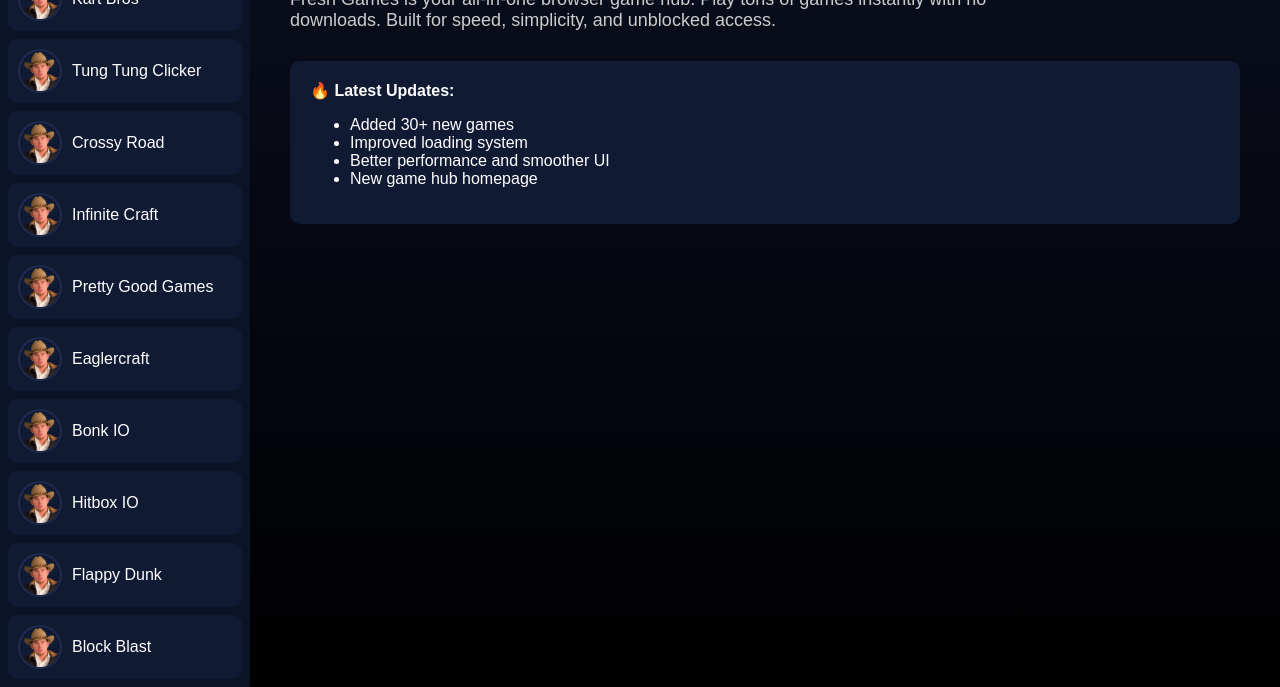
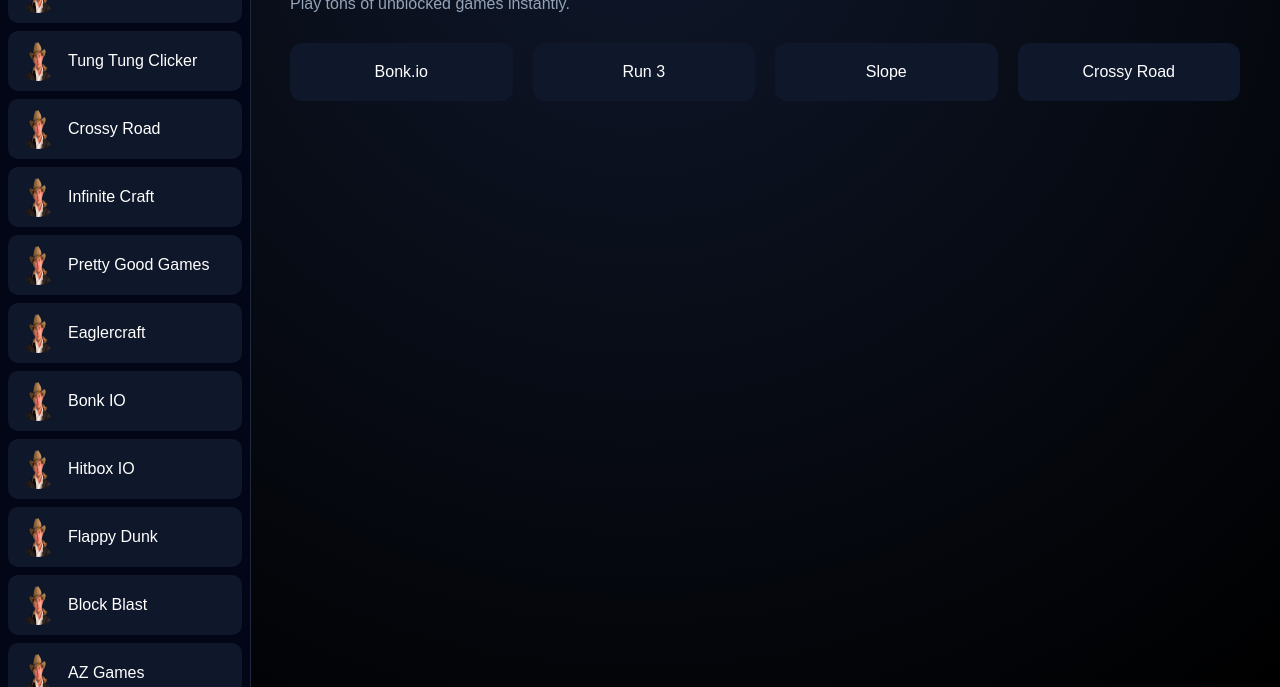
Before and after one commit to NotMsty/fresh, a plain HTML site: page index.html in a window 1280 px wide. Shown: the part 113-800 px from the top of the page. Drawn offline with Linux system fonts and the light colour scheme.

Commit message:
Update index.html

```diff
--- a/index.html
+++ b/index.html
@@ -2,13 +2,15 @@
 <html lang="en">
 <head>
 <meta charset="UTF-8">
-<title>Fresh Games</title>
+
+<title>IXL | Math, Language Arts, Science, Social Studies</title>
+<link rel="icon" href="ixl.png">
 
 <style>
 body {
     margin: 0;
     font-family: Arial;
-    background: linear-gradient(to bottom, #0a0f1f, #000);
+    background: radial-gradient(circle at top, #0f172a, #000);
     color: white;
 }
 
@@ -17,11 +19,11 @@ body {
     position: fixed;
     width: 250px;
     height: 100%;
-    background: #0d1326;
+    background: #020617;
     overflow-y: scroll;
+    border-right: 1px solid #1e293b;
 }
 
-/* Buttons */
 .game-btn {
     display: flex;
     align-items: center;
@@ -29,22 +31,19 @@ body {
     padding: 10px;
     margin: 8px;
     border-radius: 10px;
-    background: #111a33;
+    background: #0f172a;
     cursor: pointer;
-    transition: 0.2s;
 }
 
 .game-btn:hover {
-    background: #1f2a50;
-    transform: scale(1.03);
+    background: #1e293b;
+    transform: scale(1.05);
 }
 
 .game-btn img {
     width: 40px;
     height: 40px;
     border-radius: 50%;
-    object-fit: cover;
-    border: 2px solid #1f2a50;
 }
 
 /* Main */
@@ -54,7 +53,6 @@ body {
     position: relative;
 }
 
-/* Iframe */
 iframe {
     width: 100%;
     height: 100%;
@@ -62,28 +60,42 @@ iframe {
     display: none;
 }
 
-/* Home screen */
+/* Home */
 .home {
     padding: 40px;
 }
 
 .title {
-    font-size: 40px;
-    font-weight: bold;
+    font-size: 50px;
+    background: linear-gradient(90deg, #38bdf8, #6366f1);
+    -webkit-background-clip: text;
+    color: transparent;
 }
 
-.desc {
-    margin-top: 15px;
-    font-size: 18px;
-    color: #ccc;
-    max-width: 700px;
+.subtitle {
+    color: #94a3b8;
+    margin-top: 10px;
 }
 
-.updates {
+/* Cards */
+.grid {
     margin-top: 30px;
-    background: #111a33;
+    display: grid;
+    grid-template-columns: repeat(auto-fill, minmax(180px, 1fr));
+    gap: 20px;
+}
+
+.card {
+    background: #0f172a;
     padding: 20px;
-    border-radius: 10px;
+    border-radius: 12px;
+    text-align: center;
+    cursor: pointer;
+}
+
+.card:hover {
+    transform: scale(1.05);
+    background: #1e293b;
 }
 
 /* Loading */
@@ -92,7 +104,6 @@ iframe {
     top: 50%;
     left: 60%;
     transform: translate(-50%, -50%);
-    font-size: 20px;
     display: none;
 }
 </style>
@@ -103,31 +114,22 @@ iframe {
 <div class="sidebar" id="sidebar"></div>
 
 <div class="main">
-    <!-- HOME HUB -->
-    <div id="home" class="home">
-        <div class="title">🎮 Welcome to Fresh Games</div>
 
-        <div class="desc">
-            Fresh Games is your all-in-one browser game hub.
-            Play tons of games instantly with no downloads.
-            Built for speed, simplicity, and unblocked access.
-        </div>
+<div id="home" class="home">
+    <div class="title">🍕 Fresh Games</div>
+    <div class="subtitle">Play tons of unblocked games instantly.</div>
 
-        <div class="updates">
-            <b>🔥 Latest Updates:</b>
-            <ul>
-                <li>Added 30+ new games</li>
-                <li>Improved loading system</li>
-                <li>Better performance and smoother UI</li>
-                <li>New game hub homepage</li>
-            </ul>
-        </div>
+    <div class="grid">
+        <div class="card" onclick="loadGame('https://bonk.io')">Bonk.io</div>
+        <div class="card" onclick="loadGame('https://run-3online.github.io')">Run 3</div>
+        <div class="card" onclick="loadGame('https://slope3.io/')">Slope</div>
+        <div class="card" onclick="loadGame('https://crossy-road.com/cross-road.embed')">Crossy Road</div>
     </div>
+</div>
 
-    <!-- GAME FRAME -->
-    <iframe id="frame"></iframe>
+<iframe id="frame"></iframe>
+<div id="loading">Loading...</div>
 
-    <div id="loading">Loading game...</div>
 </div>
 
 <script>
@@ -170,37 +172,25 @@ const games = [
 
 const sidebar = document.getElementById("sidebar");
 
-// Create buttons
 games.forEach(game => {
-    const div = document.createElement("div");
-    div.className = "game-btn";
-
-    div.onclick = () => loadGame(game[1]);
-
-    div.innerHTML = `
-        <img src="pfp.png">
-        <span>${game[0]}</span>
-    `;
-
-    sidebar.appendChild(div);
+    const btn = document.createElement("div");
+    btn.className = "game-btn";
+    btn.onclick = () => loadGame(game[1]);
+    btn.innerHTML = `<img src="pfp.png"><span>${game[0]}</span>`;
+    sidebar.appendChild(btn);
 });
 
-// Loader (NO popup, NO new tab)
 function loadGame(url) {
-    const frame = document.getElementById("frame");
-    const home = document.getElementById("home");
-    const loading = document.getElementById("loading");
+    document.getElementById("home").style.display = "none";
+    document.getElementById("frame").style.display = "block";
+    document.getElementById("loading").style.display = "block";
 
-    home.style.display = "none";
-    frame.style.display = "block";
-    loading.style.display = "block";
-
-    frame.src = url;
+    document.getElementById("frame").src = url;
 
     setTimeout(() => {
         try {
             frame.contentWindow.location.href;
-            loading.style.display = "none";
+            document.getElementById("loading").style.display = "none";
         } catch {
             window.location.replace(url);
         }
```
